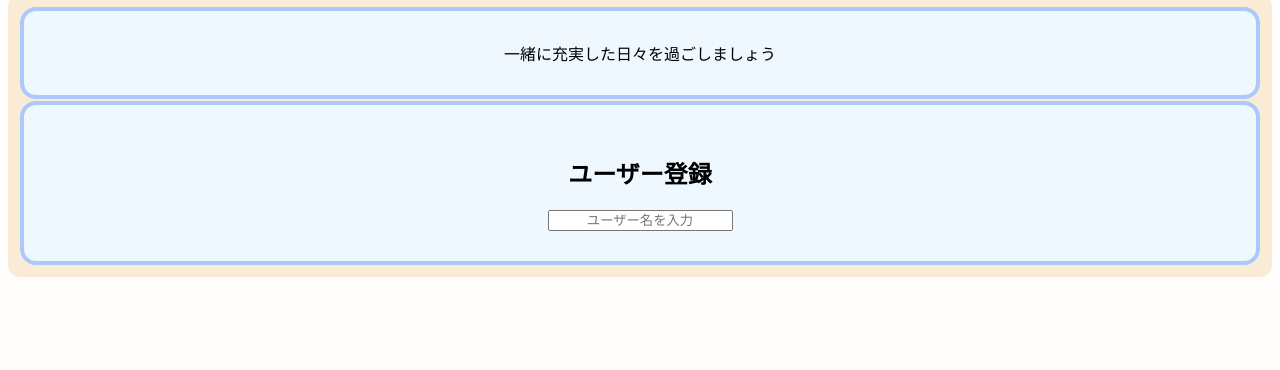
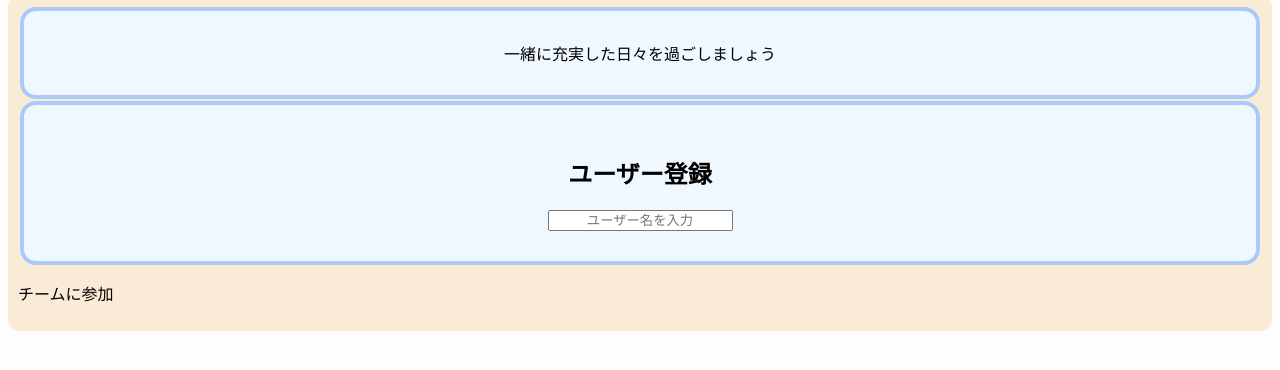
Before and after one commit to taiyaki-kt/2_Friendar, a plain HTML site: page first.html in a window 1280 px wide. Shown: the part 112-482 px from the top of the page. Drawn offline with Linux system fonts and the light colour scheme.

Commit message:
Update first.html

```diff
--- a/first.html
+++ b/first.html
@@ -19,7 +19,7 @@
          <input type="text" class="centor" placeholder="ユーザー名を入力">
     </div>
     </section>
-
+    <p>チームに参加</p>
     </section>
     <script type="text/javascript" src="first.js"></script>
 
```
